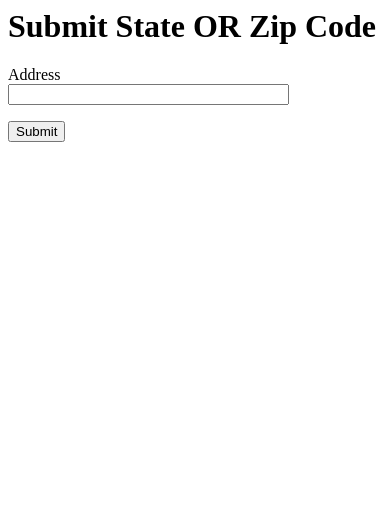
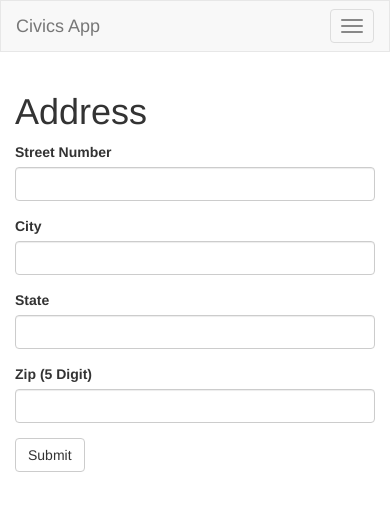
Before and after one commit to kddove85/civicsapp, a Flask app: page / in a window 390 px wide. Shown: the top 511 px of the page. Run offline with Flask 2, Linux system fonts and the light colour scheme; some libraries are stand-ins or nearby versions.

Commit message:
CA-1 Made refinements regarding bootstrap

```diff
--- a/app.py
+++ b/app.py
@@ -1,15 +1,16 @@
 import os
-
+import controllers
 from flask import Flask
-import controllers
+from flask_bootstrap import Bootstrap
 
 
 # def create_app(test_config=None):
 # create and configure the app
-test_config=None
+test_config = None
 app = Flask(__name__, instance_relative_config=True)
+bootstrap = Bootstrap(app)
 app.config.from_mapping(
-    SECRET_KEY='dev',
+    SECRET_KEY=os.getenv('SECRET_KEY'),
     DATABASE=os.path.join(app.instance_path, 'flaskr.sqlite'),
 )
 
--- a/controllers.py
+++ b/controllers.py
@@ -12,11 +12,20 @@ bp = Blueprint('civics', __name__)
 def index():
     form = AddressForm()
     if form.validate_on_submit():
-        return redirect(url_for('civics.run', zip_code=form.address.data))
+        return redirect(url_for('civics.run',
+                                street=form.street.data,
+                                city=form.city.data,
+                                state=form.state.data,
+                                zip=form.zip.data))
     return render_template('submit_address.html', title='Address', form=form)
 
 
-@bp.route('/<zip_code>')
-def run(zip_code):
-    reps_object = GoogleCivics.get_reps_by_zip(zip_code)
-    return render_template('reps.html', title='Your Reps by Zip Code', reps=reps_object)
+@bp.route('/reps')
+def run():
+    street = request.args.get('street')
+    city = request.args.get('city')
+    state = request.args.get('state')
+    zip = request.args.get('zip')
+    address = f"{street} {city} {state} {zip}"
+    response_dict = GoogleCivics.get_reps_by_zip(address)
+    return render_template('reps.html', title=f'Reps for {address}', response_obj=response_dict)
--- a/forms.py
+++ b/forms.py
@@ -1,8 +1,11 @@
 from flask_wtf import FlaskForm
-from wtforms import StringField, PasswordField, BooleanField, SubmitField
+from wtforms import StringField, PasswordField, BooleanField, SubmitField, IntegerField
 from wtforms.validators import DataRequired
 
 
 class AddressForm(FlaskForm):
-    address = StringField('Address', validators=[DataRequired()])
+    street = StringField('Street Number')
+    city = StringField('City')
+    state = StringField('State', validators=[DataRequired()])
+    zip = IntegerField('Zip (5 Digit)')
     submit = SubmitField('Submit')
--- a/requirements.txt
+++ b/requirements.txt
@@ -2,6 +2,7 @@ certifi==2019.9.11
 chardet==3.0.4
 Click==7.0
 Flask==1.1.1
+Flask-Bootstrap==3.3.7.1
 Flask-WTF==0.14.2
 gunicorn==20.0.0
 idna==2.8
--- a/templates/base.html
+++ b/templates/base.html
@@ -1,14 +1,41 @@
-<html>
-    <head>
-      {% if title %}
-      <title>{{ title }}</title>
-      {% else %}
-      <title>Welcome to Civics</title>
-      {% endif %}
-    </head>
-    <body>
-<!--        <div>Microblog: <a href="/index">Home</a></div>-->
-<!--        <hr>-->
-        {% block content %}{% endblock %}
-    </body>
-</html>
+{% extends 'bootstrap/base.html' %}
+
+{% block title %}
+    {% if title %}{{ title }} - Civics App{% else %} Civics App{% endif %}
+{% endblock %}
+
+{% block navbar %}
+    <nav class="navbar navbar-default">
+        <div class="container">
+            <div class="navbar-header">
+                <button type="button" class="navbar-toggle collapsed" data-toggle="collapse" data-target="#bs-example-navbar-collapse-1" aria-expanded="false">
+                    <span class="sr-only">Toggle navigation</span>
+                    <span class="icon-bar"></span>
+                    <span class="icon-bar"></span>
+                    <span class="icon-bar"></span>
+                </button>
+                <a class="navbar-brand" href="{{ url_for('index') }}">Civics App</a>
+            </div>
+            <div class="collapse navbar-collapse" id="bs-example-navbar-collapse-1">
+                <ul class="nav navbar-nav">
+                    <li><a href="{{ url_for('index') }}">Home</a></li>
+                </ul>
+            </div>
+        </div>
+    </nav>
+{% endblock %}
+
+{% block content %}
+    <div class="container">
+        {% with messages = get_flashed_messages() %}
+        {% if messages %}
+            {% for message in messages %}
+            <div class="alert alert-info" role="alert">{{ message }}</div>
+            {% endfor %}
+        {% endif %}
+        {% endwith %}
+
+        {# application content needs to be provided in the app_content block #}
+        {% block app_content %}{% endblock %}
+    </div>
+{% endblock %}
--- a/templates/submit_address.html
+++ b/templates/submit_address.html
@@ -1,14 +1,11 @@
 {% extends "base.html" %}
+{% import 'bootstrap/wtf.html' as wtf %}
 
-{% block content %}
-    <h1>Submit State OR Zip Code</h1>
-    <form action="" method="post" novalidate>
-        {{ form.hidden_tag() }}
-        <p>
-            {{ form.address.label }}<br>
-            {{ form.address(size=32) }}
-        </p>
-        <p>{{ form.submit() }}</p>
-    </form>
-
+{% block app_content %}
+    <h1>Address</h1>
+    <div class="row">
+        <div class="col-md-4">
+            {{ wtf.quick_form(form) }}
+        </div>
+    </div>
 {% endblock %}
```
Also changed, not shown: integrations/GoogleCivics.py (+19 -3 lines), templates/reps.html (+9 -4 lines), 1 other file.
